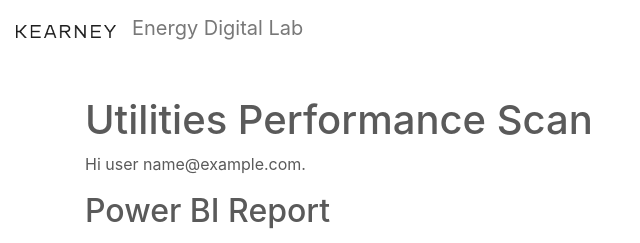
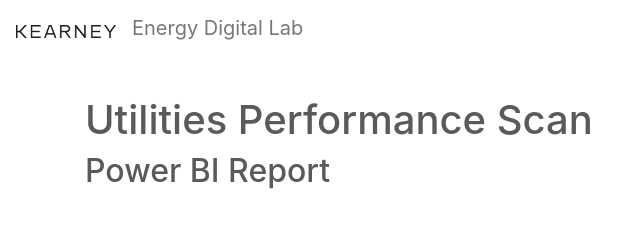
Before and after one commit to agnaldoluiz/web_utilities, a Flask app: page /ups in a window 1280 px wide. Shown: the top 243 px of the page, without its empty margins (0-640 px from the left). Run offline with Flask 2, Linux system fonts and the light colour scheme; the visitor is signed in with stand-in values (Sample User, id 1); data comes from the database, SQL or seed files in the repository; some libraries are stand-ins or nearby versions.

Commit message:
login working v2

```diff
--- a/app/templates/ups.html
+++ b/app/templates/ups.html
@@ -55,7 +55,6 @@
 		<div class="container my-5">
 			<h1>Utilities Performance Scan</h1>
       <!-- <p> Hi user {{ current_user.email }}. Your access is granted up to {{ date }}</p> -->
-      <p> Hi user {{ current_user.email }}.</p>
 			<h2> Power BI Report</h2>
 			<br />
 			<br />
```
Also changed, not shown: 1 other file.
